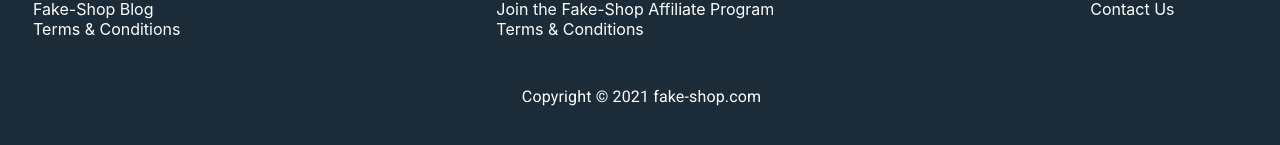
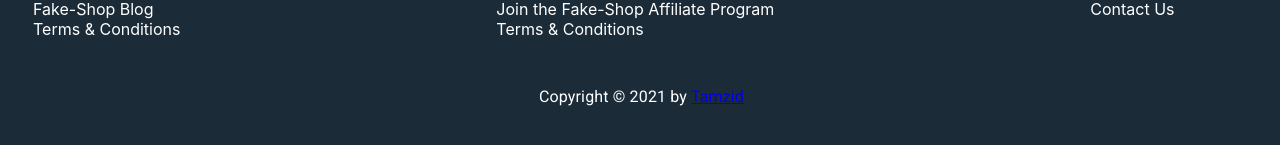
Before and after one commit to azizulhakim0794/fake-shop, a React (Create React App) app: page / in a window 1280 px wide. Shown: the part 725-870 px from the top of the page. Built offline with nearby package versions, Linux system fonts and the light colour scheme; no server answers.

Commit message:
personal website link

```diff
--- a/src/Component/CommonComponent/Footer/Footer.js
+++ b/src/Component/CommonComponent/Footer/Footer.js
@@ -37,7 +37,7 @@ const Footer = () => {
                     </Grid>
                 </Grid>
             </Grid>
-            <Typography className="text_footer" variant="subtitle1">Copyright © {new Date().getFullYear()} fake-shop.com</Typography>
+            <Typography className="text_footer" variant="subtitle1">Copyright © {new Date().getFullYear()} by <a href="https://personal-portfolio-74d3d.firebaseapp.com/">Tamzid</a></Typography>
         </div>
     );
 };
```
